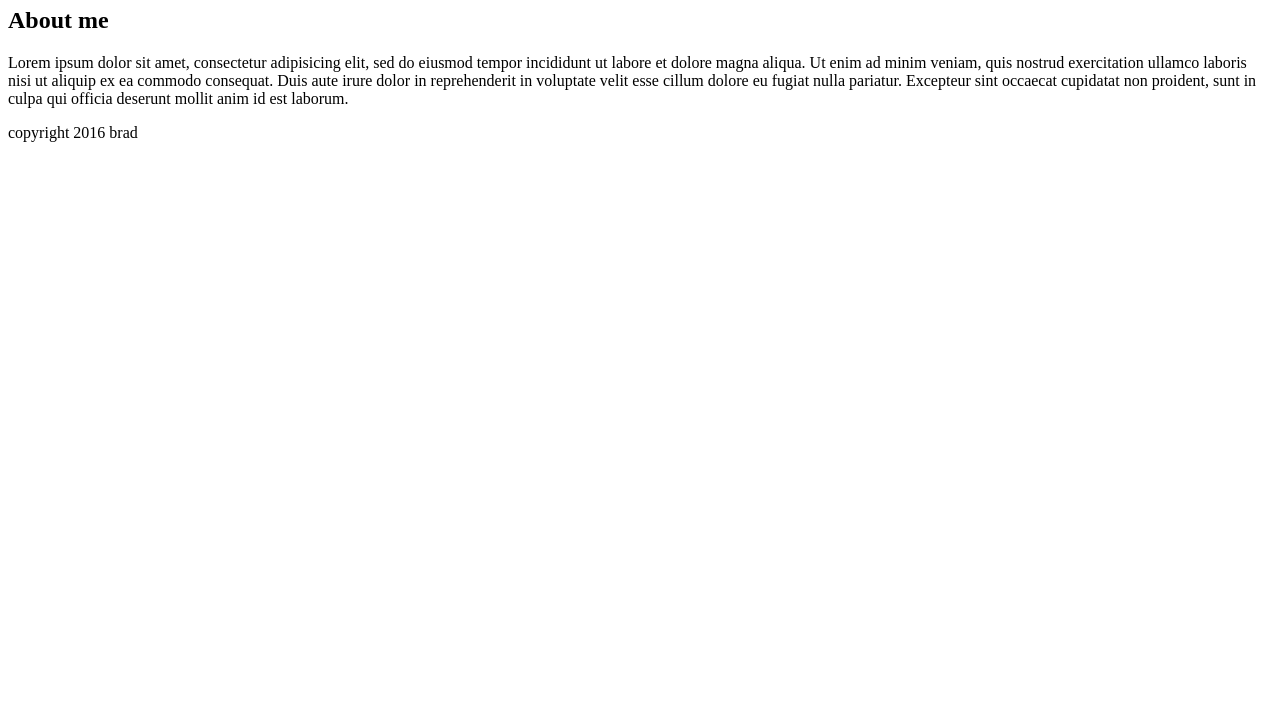
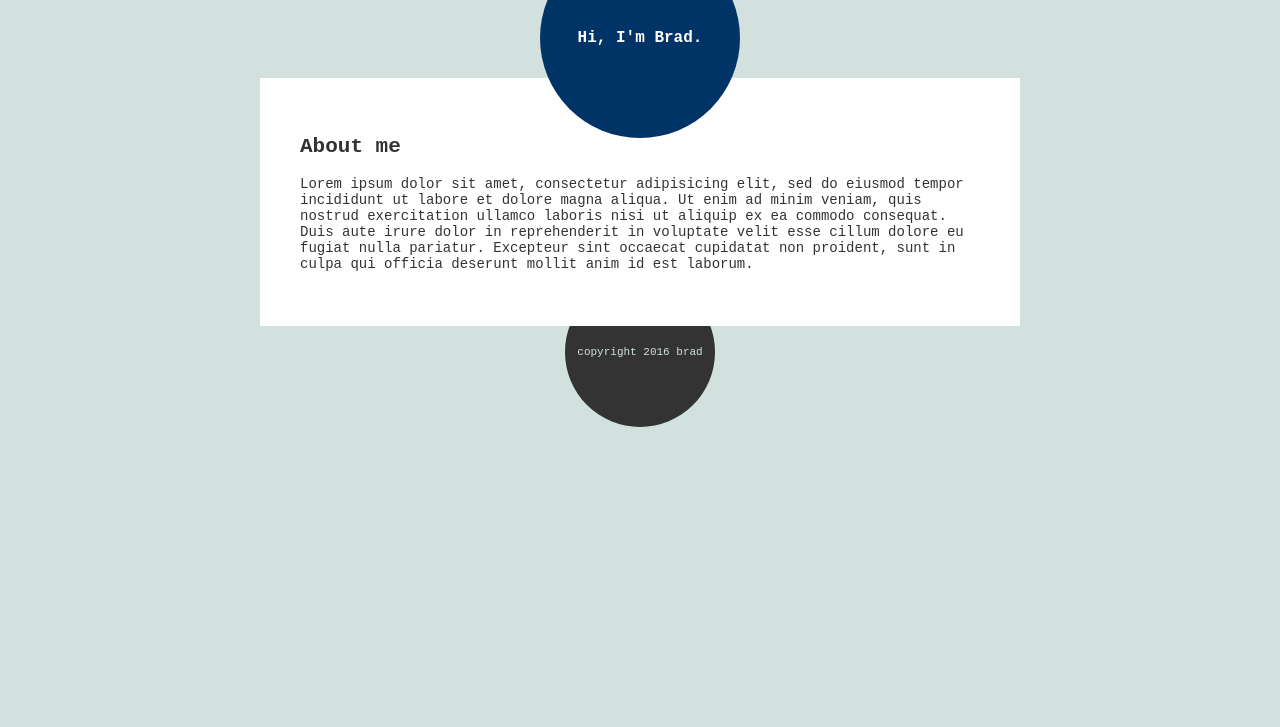
Before and after one commit to giaonguyenn/Udemy-SASS-Course, a plain HTML site: page A - MyFirstSASS (STUDENT)/index.html in a window 1280 px wide. Shown: the part 73-800 px from the top of the page. Drawn offline with nearby package versions, Linux system fonts and the light colour scheme; files that its build step writes are made by us from their sources.

Commit message:
completed MyFirstSASSWebsite

```diff
--- a/A - MyFirstSASS (STUDENT)/app.sass
+++ b/A - MyFirstSASS (STUDENT)/app.sass
@@ -4,8 +4,60 @@
 
 // VARIABLES
 
+$black: #333
+$pale: #d2e1dd
+$pink: #c69
+$blue: #036
+
+$font-stack: 'Andale Mono', monospace
+$font-size: 14px
 
 // MIXINS
 
+=circleThing($rad, $height, $width, $bg, $color)
+	-webkit-border-radius: $rad
+	-moz-border-radius: $rad
+	-ms-border-radius: $rad
+	border-radius: $rad
+
+	height: $height
+	width: $width
+
+	line-height: $height
+	text-align: center
+
+	background: $bg
+	color: $color
+
+	margin: 0 auto
+
 
 // STYLES
+
+body
+	background: $pale
+	color: $black
+	font-family: $font-stack
+	font-size: $font-size
+
+article
+	background: white
+	width: 760px
+	margin: -60px auto 0
+	padding: 40px
+	box-sizing: border-box
+	position: relative
+	z-index: -2
+
+header
+	+circleThing(100%, 200px, 200px, $blue, white)
+
+	h1
+		font-size: $font-size + 2
+
+footer
+	+circleThing(100%, 150px, 150px, $black, $pale)
+	font-size: $font-size - 3
+	position: relative
+	z-index: -4
+	margin-top: -60px
```
Also changed, not shown: A - MyFirstSASS (STUDENT)/app.css (added), 1 other file.
